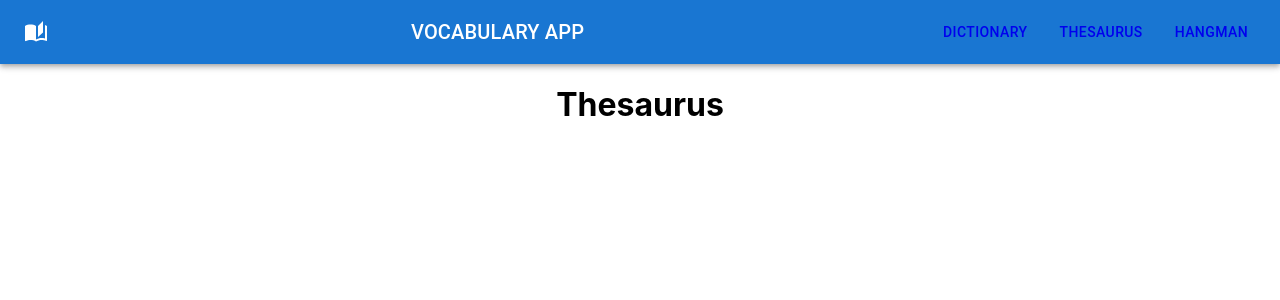
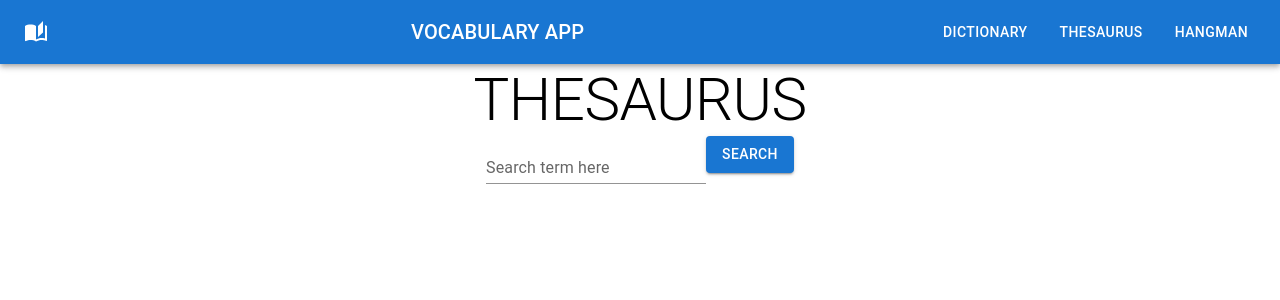
Before and after one commit to NovaSharx/React-Vocabulary-SPA, a React (Create React App) app: page /thesaurus in a window 1280 px wide. Shown: the top 300 px of the page. Built offline with nearby package versions, Linux system fonts and the light colour scheme.

Commit message:
Can log results from thesaurus api

```diff
--- a/src/App.js
+++ b/src/App.js
@@ -20,13 +20,13 @@ function App() {
               VOCABULARY APP
             </Mui.Typography>
             <Mui.Stack direction="row" spacing={2}>
-              <Link to='/'>
+              <Link to='/' style={{ color: 'inherit', textDecoration: 'none' }}>
                 <Mui.Button color='inherit'>Dictionary</Mui.Button>
               </Link>
-              <Link to='/thesaurus'>
+              <Link to='/thesaurus' style={{ color: 'inherit', textDecoration: 'none' }}>
                 <Mui.Button color='inherit'>Thesaurus</Mui.Button>
               </Link>
-              <Link to='/hangman'>
+              <Link to='/hangman' style={{ color: 'inherit', textDecoration: 'none' }}>
                 <Mui.Button color='inherit'>HangMan</Mui.Button>
               </Link>
             </Mui.Stack>
--- a/src/SearchAPIHelper.js
+++ b/src/SearchAPIHelper.js
@@ -1,5 +1,5 @@
-export const fetchResult = async (URL) => {
-    const response = await fetch(URL)
+export const fetchResult = async (...URL) => {
+    const response = await fetch(...URL)
     const resData = await response.json()
     return resData
 }
--- a/src/components/Dictionary.js
+++ b/src/components/Dictionary.js
@@ -1,7 +1,8 @@
 import { useEffect, useState } from "react"
 import SearchBar from './SearchBar'
 import { fetchResult } from '../SearchAPIHelper';
-import ShowDefinition from "./ShowDefinition";
+import ShowDefinitions from "./ShowDefinitions";
+import * as Mui from '@mui/material'
 
 export default function Dictionary() {
 
@@ -22,9 +23,7 @@ export default function Dictionary() {
     const showDefinition = () => {
         if (data) {
             return (
-                <>
-                    <ShowDefinition data={data} />
-                </>
+                <ShowDefinitions data={data} />
             )
         }
     }
@@ -36,7 +35,7 @@ export default function Dictionary() {
 
     return (
         <div>
-            <h1>Dictionary</h1>
+            <Mui.Typography variant='h2'>DICTIONARY</Mui.Typography>
             <SearchBar handleSearch={handleSearch} />
             {showDefinition()}
         </div>
--- a/src/components/HangMan.js
+++ b/src/components/HangMan.js
@@ -1,7 +1,9 @@
+import * as Mui from '@mui/material'
+
 export default function HangMan() {
     return (
         <div>
-            <h1>HangMan</h1>
+            <Mui.Typography variant='h2'>HANGMAN</Mui.Typography>
         </div>
     )
 
--- a/src/components/ShowDefinition.js
+++ b/src/components/ShowDefinitions.js
@@ -15,10 +15,13 @@ export default function ShowDefinition(props) {
         <ThemeProvider theme={darkTheme}>
             <Mui.Card sx={{ minWidth: 300, minHeight: 300, margin: 5, padding: 5 }}>
                 <Mui.CardContent>
+                        <Mui.Typography variant='h2'>
+                            {definition.word}
+                        </Mui.Typography>
+                        <Mui.Typography>
+                            {definition.phonetic}
+                        </Mui.Typography>
                     <Mui.Stack spacing={3}>
-                        <Mui.Typography variant='h2'>
-                            {definition.word} ({definition.phonetic})
-                        </Mui.Typography>
                         <Mui.Typography color='text.secondary'>
                             {definition.meanings[0].partOfSpeech}
                         </Mui.Typography>
--- a/src/components/Thesaurus.js
+++ b/src/components/Thesaurus.js
@@ -1,7 +1,46 @@
-export default function Thesaurus () {
-    return(
+import { useEffect, useState } from "react"
+import SearchBar from "./SearchBar";
+import { fetchResult } from '../SearchAPIHelper';
+import * as Mui from '@mui/material'
+
+export default function Thesaurus() {
+
+    let [searchTerm, setSearchTerm] = useState('')
+    let [data, setData] = useState(null)
+
+    useEffect(() => {
+        if (searchTerm) {
+            fetchResult(`https://api.api-ninjas.com/v1/thesaurus?word=${searchTerm}`, {
+                method: 'GET',
+                headers: {
+                    'X-Api-Key': 'MBs9NpWm2xG1WNrZStb6Lw==gzk4zr4cdHotbKH3',
+                    'Content-Type': 'application/json'
+                }
+            })
+            .then(result => {
+                setData(result)
+            })
+        }
+    }, [searchTerm])
+
+    const showResults = () => {
+        if (data) {
+            return (
+                console.log(data)
+            )
+        }
+    }
+
+    const handleSearch = (e, term) => {
+        e.preventDefault()
+        setSearchTerm(term)
+    }
+
+    return (
         <div>
-           <h1>Thesaurus</h1>
+            <Mui.Typography variant='h2'>THESAURUS</Mui.Typography>
+            <SearchBar handleSearch={handleSearch} />
+            {showResults()}
         </div>
     )
 
```
